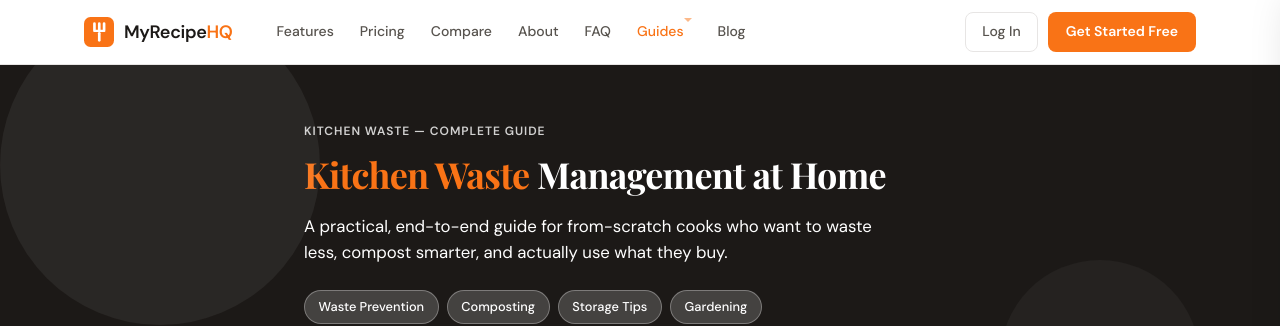
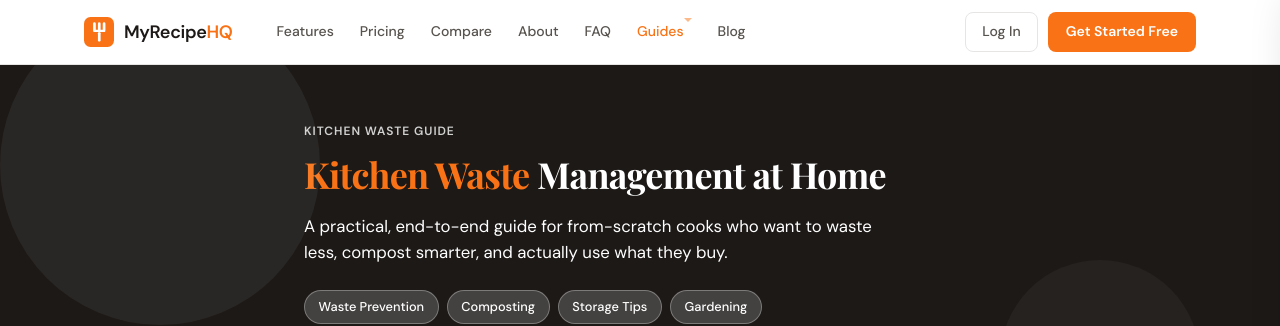
Before and after one commit to bgerlach463/recipehq-site, a Jekyll site: the page built from guides/kitchen-waste.html, in a window 1280 px wide and 900 px high. Shown: the top 326 px of the window. Built offline with Jekyll 4.4.1, drawn with Linux system fonts in a browser that asks for light colours.

Commit message:
Pillar hero: eyebrow → "Kitchen Waste Guide"
Co-Authored-By: Claude Opus 4.6 (1M context) <noreply@anthropic.com>

```diff
--- a/guides/kitchen-waste.html
+++ b/guides/kitchen-waste.html
@@ -309,7 +309,7 @@ head_extra: |
 ---
 <!-- HERO -->
 <div class="hero">
-  <div class="hero-label">Kitchen Waste — Complete Guide</div>
+  <div class="hero-label">Kitchen Waste Guide</div>
   <h1><span class="hl-teal">Kitchen Waste</span> Management at Home</h1>
   <p>A practical, end-to-end guide for from-scratch cooks who want to waste less, compost smarter, and actually use what they buy.</p>
   <div class="hero-pills">
```
